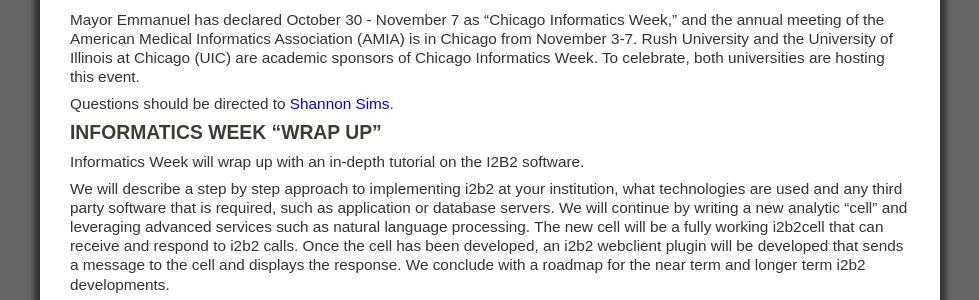
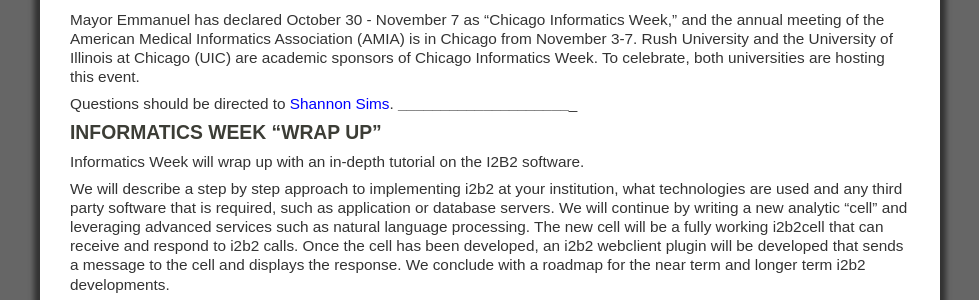
Before and after one commit to NUBIC/ciw, a Jekyll site: the page built from events.markdown, in a window 1280 px wide and 900 px high, scrolled down 2190 px. Shown: the part 165-465 px from the top of the window, without its empty margins (150-1129 px from the left). Built offline with Jekyll 4.4.1, drawn with Linux system fonts in a browser that asks for light colours; Markdown is read by kramdown in place of the engine named in the settings; comment, search, counter and statistics services are not loaded.

```diff
--- a/events.markdown
+++ b/events.markdown
@@ -99,7 +99,7 @@ More Information:
 Mayor Emmanuel has declared October 30 - November 7 as "Chicago Informatics Week," and the annual meeting of the American Medical Informatics Association (AMIA) is in Chicago from November 3-7.  Rush University and the University of Illinois at Chicago (UIC) are academic sponsors of Chicago Informatics Week.  To celebrate, both universities are hosting this event.
 
 Questions should be directed to [Shannon Sims](mailto:shannon_sims@rush.edu).
-
+_____________________________________________________________
 
 ### INFORMATICS WEEK "WRAP UP"
 
```
